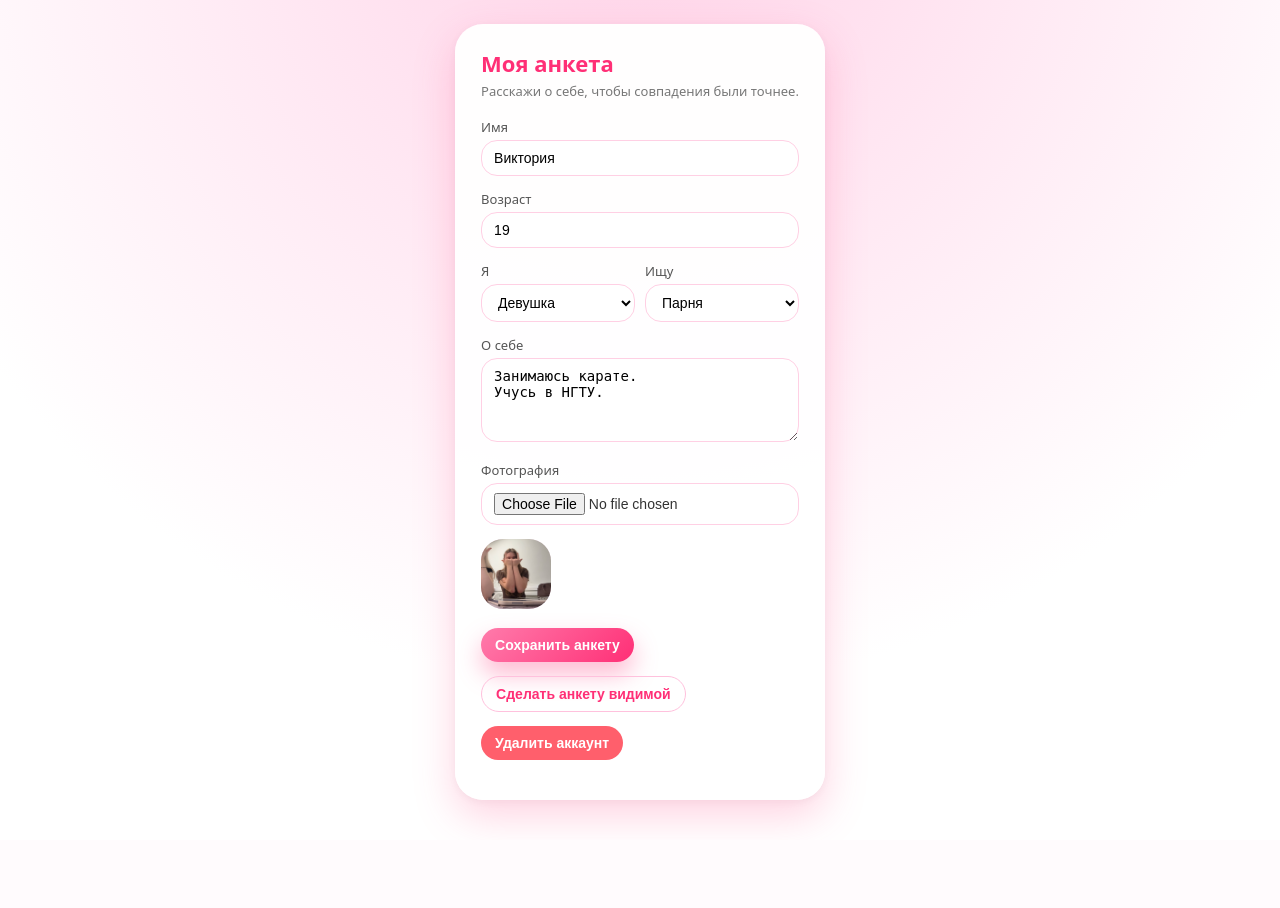
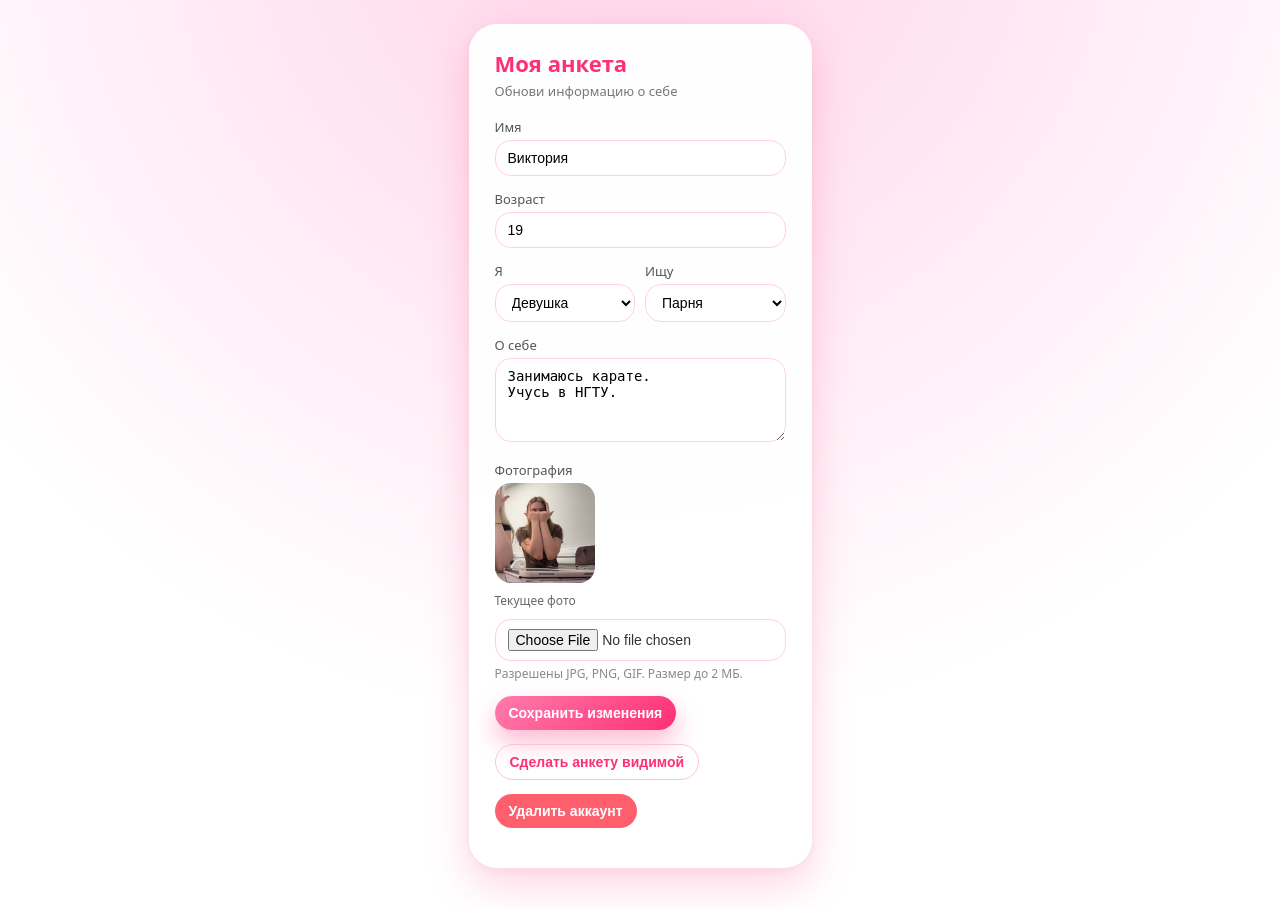
Before and after one commit to AlinaTrandysheva/rgz2, a Flask app: page /profile/edit in a window 1280 px wide. Shown: the part 109-1017 px from the top of the page. Before the commit the page ends 932 px from the top, so only its background shows below. Run offline with Flask 3, Linux system fonts and the light colour scheme; a user stored in the database is signed in; data comes from the database, SQL or seed files in the repository; both versions use the stored data as it was after the commit.

Commit message:
правки

```diff
--- a/app.py
+++ b/app.py
@@ -1,4 +1,3 @@
-# app.py
 import os
 import sqlite3
 import re
@@ -192,17 +191,14 @@
 def index():
     user = current_user()
     if user:
-        # Перенаправляем авторизованных на dashboard
         return redirect(url_for('dashboard'))
     else:
-        # Показываем лендинг неавторизованным
         return render_template("index.html")
 
 @app.route("/dashboard")
 @login_required
 def dashboard():
     user = current_user()
-    # Получаем симпатии для превью
     conn = get_db()
     matches = conn.execute("""
         SELECT p.* FROM profiles p
@@ -220,23 +216,20 @@
 @app.route("/register", methods=["GET", "POST"])
 def register():
     if request.method == "POST":
-        # 1) данные для учётки
         username = request.form.get("username", "").strip()
         password = request.form.get("password", "").strip()
         password2 = request.form.get("password2", "").strip()
-
-        # 2) данные анкеты
         name = request.form.get("name", "").strip()
         age = request.form.get("age", "").strip()
         gender = request.form.get("gender")
         looking_for = request.form.get("looking_for")
         about = request.form.get("about", "").strip()
-
         file = request.files.get("photo")
 
         errors = []
+        photo_filename = None
+        filename = None
 
-        # валидация логина/пароля
         if not username or not USERNAME_RE.match(username):
             errors.append("Логин должен содержать только латинские буквы, цифры и ._-")
 
@@ -246,7 +239,6 @@
         if password != password2:
             errors.append("Пароли не совпадают")
 
-        # валидация анкеты
         if not name:
             errors.append("Имя не должно быть пустым")
 
@@ -260,14 +252,12 @@
         if gender not in ("M", "F") or looking_for not in ("M", "F"):
             errors.append("Укажите корректный пол и пол для поиска")
 
-        photo_filename = None
-        if file and file.filename:
-            if allowed_file(file.filename):
-                filename = secure_filename(file.filename)
-            else:
-                errors.append("Недопустимый формат фотографии (разрешены: jpg, jpeg, png, gif)")
+        if not file or not file.filename:
+            errors.append("Фотография обязательна для заполнения")
+        elif not allowed_file(file.filename):
+            errors.append("Недопустимый формат фотографии")
         else:
-            filename = None
+            filename = secure_filename(file.filename)
 
         if errors:
             for e in errors:
@@ -399,15 +389,22 @@
 
         photo_filename = profile["photo_filename"] if profile else None
         file = request.files.get("photo")
-        if file and file.filename:
-            if allowed_file(file.filename):
-                filename = secure_filename(file.filename)
-                filename = f"{user['id']}_{filename}"
-                path = os.path.join(app.config['UPLOAD_FOLDER'], filename)
-                file.save(path)
-                photo_filename = filename
-            else:
+
+        if not profile:
+            if not file or not file.filename:
+                errors.append("Для создания анкеты фотография обязательна")
+            elif file and file.filename and not allowed_file(file.filename):
                 errors.append("Фотография должна быть в формате: png, jpg, jpeg или gif.")
+        else:
+            if file and file.filename and not allowed_file(file.filename):
+                errors.append("Фотография должна быть в формате: png, jpg, jpeg или gif.")
+
+        if file and file.filename and allowed_file(file.filename):
+            filename = secure_filename(file.filename)
+            filename = f"{user['id']}_{filename}"
+            path = os.path.join(app.config['UPLOAD_FOLDER'], filename)
+            file.save(path)
+            photo_filename = filename
 
         if errors:
             for e in errors:
@@ -539,7 +536,6 @@
 
     conn = get_db()
 
-    # Получаем профили
     rows = conn.execute(f"""
         SELECT p.* FROM profiles p
         WHERE {where_clause}
@@ -570,6 +566,7 @@
         age_q=age_q,
         liked_user_ids=liked_user_ids
     )
+
 # ЛАЙКИ И СООБЩЕНИЯ
 
 @app.route("/like/<int:user_id>", methods=["POST"])
@@ -578,7 +575,6 @@
     current_user_id = session['user_id']
     conn = get_db()
 
-    # Проверяем, не лайкали ли уже
     existing_like = conn.execute(
         "SELECT * FROM likes WHERE from_user_id = ? AND to_user_id = ?",
         (current_user_id, user_id)
@@ -589,13 +585,11 @@
         conn.close()
         return redirect(url_for('search'))
 
-    # Проверяем взаимный лайк
     mutual_like = conn.execute(
         "SELECT * FROM likes WHERE from_user_id = ? AND to_user_id = ?",
         (user_id, current_user_id)
     ).fetchone()
 
-    # Сохраняем лайк
     conn.execute(
         "INSERT INTO likes (from_user_id, to_user_id, created_at) VALUES (?, ?, ?)",
         (current_user_id, user_id, datetime.now())
@@ -632,7 +626,6 @@
     current_user_id = session['user_id']
     conn = get_db()
 
-    # Проверяем взаимные лайки
     mutual_like = conn.execute("""
         SELECT * FROM likes
         WHERE from_user_id = ? AND to_user_id = ?
@@ -657,7 +650,6 @@
             conn.commit()
             return redirect(url_for('chat', user_id=user_id))
 
-    # Получаем историю сообщений
     messages = conn.execute("""
         SELECT m.*, u.username as from_username
         FROM messages m
--- a/templates/profile_edit.html
+++ b/templates/profile_edit.html
@@ -3,7 +3,7 @@
 
 {% block content %}
 <h2 class="card-title">Моя анкета</h2>
-<p class="card-subtitle">Расскажи о себе, чтобы совпадения были точнее.</p>
+<p class="card-subtitle">{% if profile %}Обнови информацию о себе{% else %}Заполни анкету чтобы начать поиск{% endif %}</p>
 
 <form method="post" enctype="multipart/form-data">
     <div class="form-group">
@@ -71,26 +71,37 @@
     </div>
 
     <div class="form-group">
-        <label class="form-label">Фотография</label>
+        <label class="form-label">
+            Фотография {% if not profile %}*{% endif %}
+        </label>
+
+        {% if profile and profile.photo_filename %}
+        <div style="margin-bottom: 10px;">
+            <img src="{{ url_for('static', filename='uploads/' ~ profile.photo_filename) }}"
+                 style="width: 100px; height: 100px; border-radius: 16px; object-fit: cover;">
+            <div style="font-size: 12px; color: #666; margin-top: 4px;">
+                Текущее фото
+            </div>
+        </div>
+        {% endif %}
+
         <input
             class="form-input"
             type="file"
             name="photo"
             accept=".png,.jpg,.jpeg,.gif"
+            {% if not profile %}required{% endif %}
         >
+        <p style="font-size:12px;color:#888;margin-top:4px;">
+            Разрешены JPG, PNG, GIF. Размер до 2 МБ.
+            {% if not profile %}<strong>Обязательное поле для создания анкеты</strong>{% endif %}
+        </p>
     </div>
 
-    {% if profile and profile.photo_filename %}
-        <div class="form-group">
-            <img
-                class="profile-photo"
-                src="{{ url_for('static', filename='uploads/' ~ profile.photo_filename) }}"
-            >
-        </div>
-    {% endif %}
-
     <div class="form-group">
-        <button type="submit" class="btn btn-primary">Сохранить анкету</button>
+        <button type="submit" class="btn btn-primary">
+            {% if profile %}Сохранить изменения{% else %}Создать анкету{% endif %}
+        </button>
     </div>
 </form>
 
```
Also changed, not shown: templates/register.html (+4 -3 lines), dating.db, static/uploads/7_50935495f43ffee71030431c66d8e72c.jpg (added), static/uploads/7_e25f470784c08c1516cf78279d2801a6.jpg (added).
